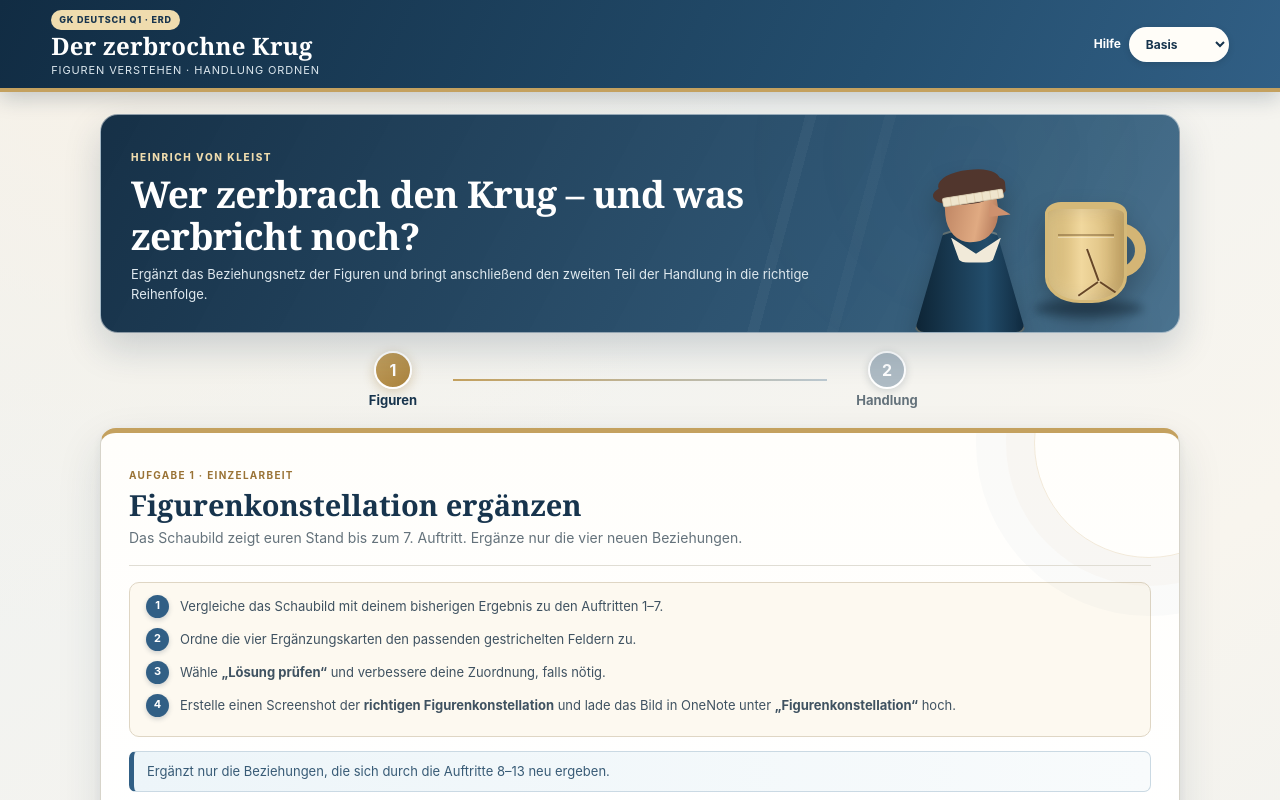
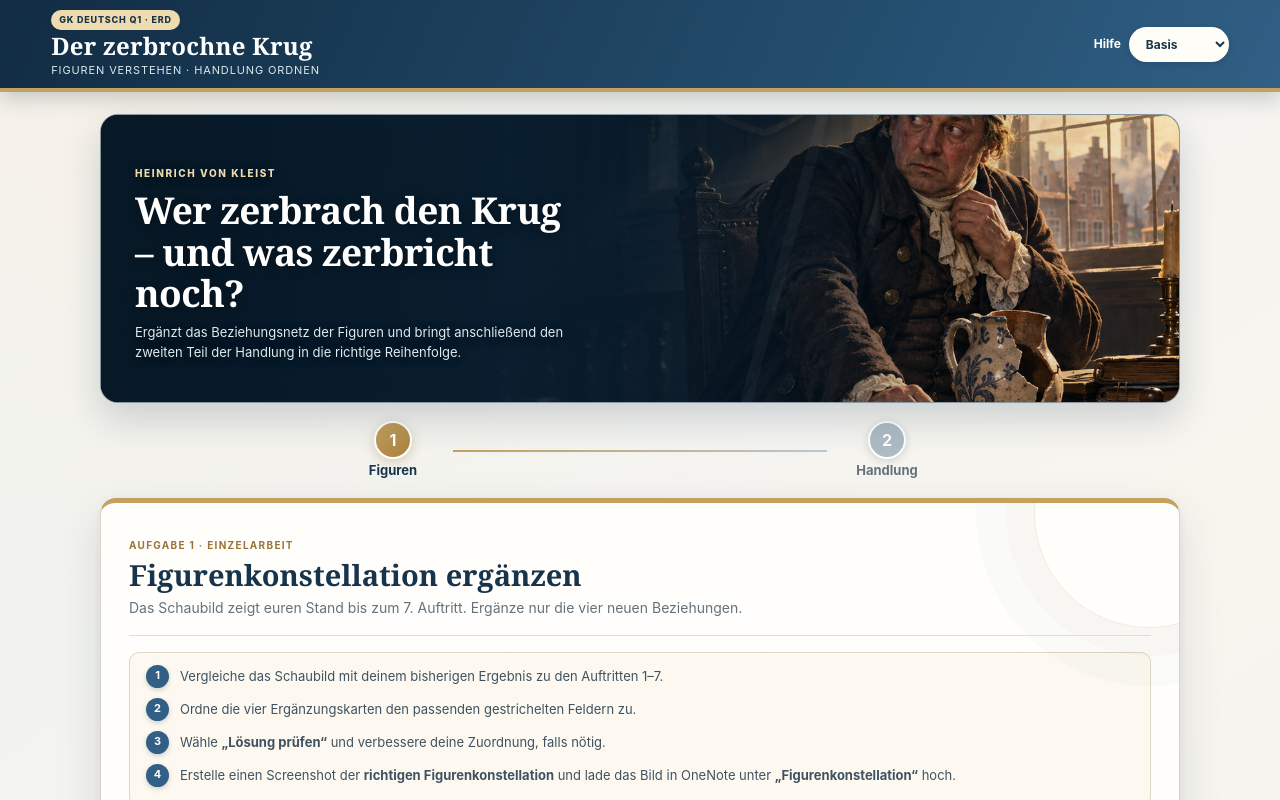
Before and after one commit to burcuyilmaz1758-tech/derzerbrochnekrug, a Next.js app: page / in a window 1280 px wide. Shown: the top 800 px of the page. Built offline with nearby package versions, Linux system fonts and the light colour scheme.

Commit message:
Add AI-generated courtroom hero artwork

```diff
--- a/app/globals.css
+++ b/app/globals.css
@@ -27,25 +27,14 @@ button { cursor: pointer; }
 .topbar label { display: flex; align-items: center; gap: 8px; font-size: 12px; font-weight: bold; }
 .topbar select { color: var(--blue-dark); background: #fffdf8; border: 1px solid rgba(255,255,255,.55); border-radius: 999px; padding: 8px 12px; box-shadow: 0 2px 7px rgba(0,0,0,.12); }
 
-.student-hero { position: relative; width: min(1080px, calc(100% - 28px)); min-height: 176px; margin: 22px auto 8px; padding: 28px 315px 27px 30px; overflow: hidden; color: white; border: 1px solid rgba(255,255,255,.5); border-radius: 18px; background: linear-gradient(118deg, rgba(17,44,67,.98), rgba(36,78,110,.94) 70%, rgba(56,101,132,.9)), radial-gradient(circle at 80% 20%, rgba(234,217,182,.25), transparent 28%); box-shadow: 0 16px 36px rgba(23,52,77,.18); }
-.student-hero::before { content: ""; position: absolute; inset: 0; background-image: linear-gradient(105deg, transparent 0 62%, rgba(255,255,255,.035) 62% 63%, transparent 63% 69%, rgba(255,255,255,.025) 69% 70%, transparent 70%); pointer-events: none; }
-.hero-copy { position: relative; z-index: 2; max-width: 720px; }
+.student-hero { position: relative; width: min(1080px, calc(100% - 28px)); min-height: 258px; margin: 22px auto 8px; padding: 44px 48% 40px 34px; overflow: hidden; color: white; border: 1px solid rgba(255,255,255,.5); border-radius: 18px; background: #132e45; box-shadow: 0 16px 36px rgba(23,52,77,.18); }
+.student-hero::before { content: ""; position: absolute; inset: 0; z-index: 2; background-image: linear-gradient(105deg, transparent 0 62%, rgba(255,255,255,.035) 62% 63%, transparent 63% 69%, rgba(255,255,255,.025) 69% 70%, transparent 70%); pointer-events: none; }
+.hero-image { position: absolute; inset: 0; z-index: 0; width: 100%; height: 100%; object-fit: cover; object-position: center; }
+.hero-scrim { position: absolute; inset: 0; z-index: 1; background: linear-gradient(90deg, rgba(7,24,38,.98) 0%, rgba(9,30,47,.95) 38%, rgba(9,30,47,.66) 56%, rgba(9,30,47,.14) 79%, rgba(9,30,47,.03) 100%); }
+.hero-copy { position: relative; z-index: 3; max-width: 590px; text-shadow: 0 2px 12px rgba(0,0,0,.42); }
 .hero-copy > span { color: #efdcae; font-size: 10px; font-weight: 800; letter-spacing: .16em; text-transform: uppercase; }
 .hero-copy h1 { margin: 6px 0 8px; font: 600 clamp(25px, 3vw, 37px)/1.12 Georgia, "Times New Roman", serif; letter-spacing: -.015em; }
 .hero-copy p { max-width: 690px; margin: 0; color: #dfe9ef; font-size: 13px; line-height: 1.55; }
-.adam-figure { position: absolute; right: 150px; bottom: 10px; width: 122px; height: 160px; filter: drop-shadow(0 14px 12px rgba(0,0,0,.24)); }
-.figure-torso { position: absolute; left: 7px; bottom: -12px; z-index: 1; width: 112px; height: 104px; border: 2px solid rgba(234,217,182,.35); border-radius: 45px 45px 10px 10px; background: linear-gradient(90deg, #0d2435, #234d6b 65%, #102b40); clip-path: polygon(27% 0, 73% 0, 100% 100%, 0 100%); }
-.figure-head { position: absolute; left: 38px; top: 15px; z-index: 4; width: 53px; height: 65px; border-radius: 43% 48% 46% 44%; background: linear-gradient(105deg, #ba805f, #e0aa82 62%, #aa6e51); transform: rotate(-4deg); }
-.figure-nose { position: absolute; left: 82px; top: 41px; z-index: 5; width: 22px; height: 15px; background: #ce916e; clip-path: polygon(0 0, 100% 70%, 0 100%); transform: rotate(5deg); }
-.figure-hair { position: absolute; left: 31px; top: 8px; z-index: 5; width: 62px; height: 28px; border-radius: 55% 45% 36% 55%; background: #51362d; box-shadow: -9px 9px 0 -3px #51362d, 8px 4px 0 -3px #51362d; transform: rotate(-5deg); }
-.figure-bandage { position: absolute; left: 35px; top: 31px; z-index: 7; width: 62px; height: 10px; border: 1px solid rgba(90,68,38,.2); border-radius: 3px; background: repeating-linear-gradient(90deg, #efe5cd 0 7px, #e2d3b5 7px 8px); transform: rotate(-9deg); }
-.figure-collar { position: absolute; left: 44px; top: 76px; z-index: 6; width: 50px; height: 25px; border-radius: 0 0 18px 18px; background: #f1ead9; clip-path: polygon(0 0, 50% 65%, 100% 0, 82% 100%, 18% 100%); }
-.jug-scene { position: absolute; right: 28px; bottom: 12px; width: 130px; height: 145px; filter: drop-shadow(0 14px 12px rgba(0,0,0,.25)); }
-.jug { position: absolute; left: 24px; top: 27px; z-index: 2; width: 82px; height: 101px; overflow: hidden; border: 3px solid #d5b978; border-top-width: 7px; border-radius: 16px 16px 35px 35px / 12px 12px 26px 26px; background: linear-gradient(90deg, #c8a965 0%, #f1d89e 44%, #d1b271 100%); box-shadow: inset -10px 0 16px rgba(102,69,29,.2), inset 8px 0 15px rgba(255,250,220,.28); }
-.jug::before { content: ""; position: absolute; left: 10px; right: 10px; top: 25px; height: 4px; border-top: 2px solid rgba(93,62,26,.38); border-bottom: 1px solid rgba(255,255,255,.35); }
-.jug-handle { position: absolute; right: 5px; top: 48px; z-index: 1; width: 48px; height: 55px; border: 11px solid #d4b575; border-left: 0; border-radius: 0 28px 28px 0; transform: rotate(4deg); }
-.crack { position: absolute; z-index: 3; display: block; width: 34px; height: 2px; background: #664627; transform-origin: left center; box-shadow: 0 0 0 1px rgba(255,255,255,.08); }.c1 { left: 39px; top: 39px; transform: rotate(70deg); }.c2 { left: 50px; top: 72px; width: 24px; transform: rotate(145deg); }.c3 { left: 52px; top: 72px; width: 28px; transform: rotate(34deg); }
-.jug-shadow { position: absolute; left: 13px; bottom: 3px; width: 110px; height: 17px; border-radius: 50%; background: rgba(4,18,28,.38); filter: blur(5px); }
 
 .stepper { max-width: 650px; margin: 18px auto 18px; padding: 0 18px; display: flex; align-items: center; }
 .stepper i { flex: 1; height: 2px; background: linear-gradient(90deg, var(--gold), #bbc8d0); }
@@ -128,7 +117,7 @@ footer { display: flex; justify-content: center; gap: 20px; padding: 8px 18px 22
 @media (max-width: 680px) {
   .topbar { height: auto; padding-block: 10px; }.topbar strong { font-size: 17px; }
   .topbar .course-code { font-size: 8px; }.topbar label { align-items: flex-end; flex-direction: column; gap: 3px; }
-  .student-hero { min-height: 182px; padding: 22px 112px 22px 20px; }.hero-copy h1 { font-size: 23px; }.hero-copy p { font-size: 11px; }.adam-figure { right: 57px; bottom: -16px; transform: scale(.58); }.jug-scene { right: -12px; bottom: 1px; transform: scale(.62); }
+  .student-hero { min-height: 230px; padding: 24px 29% 24px 20px; }.hero-image { object-position: 68% center; }.hero-scrim { background: linear-gradient(90deg, rgba(7,24,38,.98) 0%, rgba(9,30,47,.93) 45%, rgba(9,30,47,.5) 73%, rgba(9,30,47,.12) 100%); }.hero-copy h1 { font-size: 23px; }.hero-copy p { font-size: 11px; }
   .stepper button { width: 85px; }.activity { width: calc(100% - 16px); padding: 14px; }.activity-head h1 { font-size: 22px; }
   .actionbar { align-items: stretch; flex-direction: column; }.next { margin-left: 0; }
   .plot-table { overflow-x: auto; }.plot-row { min-width: 760px; }.variant-note { grid-template-columns: 1fr; }
--- a/app/page.tsx
+++ b/app/page.tsx
@@ -176,25 +176,16 @@ export default function Home() {
       </header>
 
       <section className="student-hero" aria-labelledby="hero-title">
+        <img
+          className="hero-image"
+          src="/adam-hero.png"
+          alt="Dorfrichter Adam sitzt mit verbundenem Kopf neben einem zerbrochenen Krug im Gerichtszimmer."
+        />
+        <div className="hero-scrim" aria-hidden="true" />
         <div className="hero-copy">
           <span>Heinrich von Kleist</span>
           <h1 id="hero-title">Wer zerbrach den Krug – und was zerbricht noch?</h1>
           <p>Ergänzt das Beziehungsnetz der Figuren und bringt anschließend den zweiten Teil der Handlung in die richtige Reihenfolge.</p>
-        </div>
-        <div className="adam-figure" aria-hidden="true">
-          <i className="figure-hair" />
-          <i className="figure-head" />
-          <i className="figure-nose" />
-          <i className="figure-bandage" />
-          <i className="figure-torso" />
-          <i className="figure-collar" />
-        </div>
-        <div className="jug-scene" aria-hidden="true">
-          <div className="jug-handle" />
-          <div className="jug">
-            <i className="crack c1" /><i className="crack c2" /><i className="crack c3" />
-          </div>
-          <div className="jug-shadow" />
         </div>
       </section>
 
```
Also changed, not shown: public/adam-hero.png (added).
